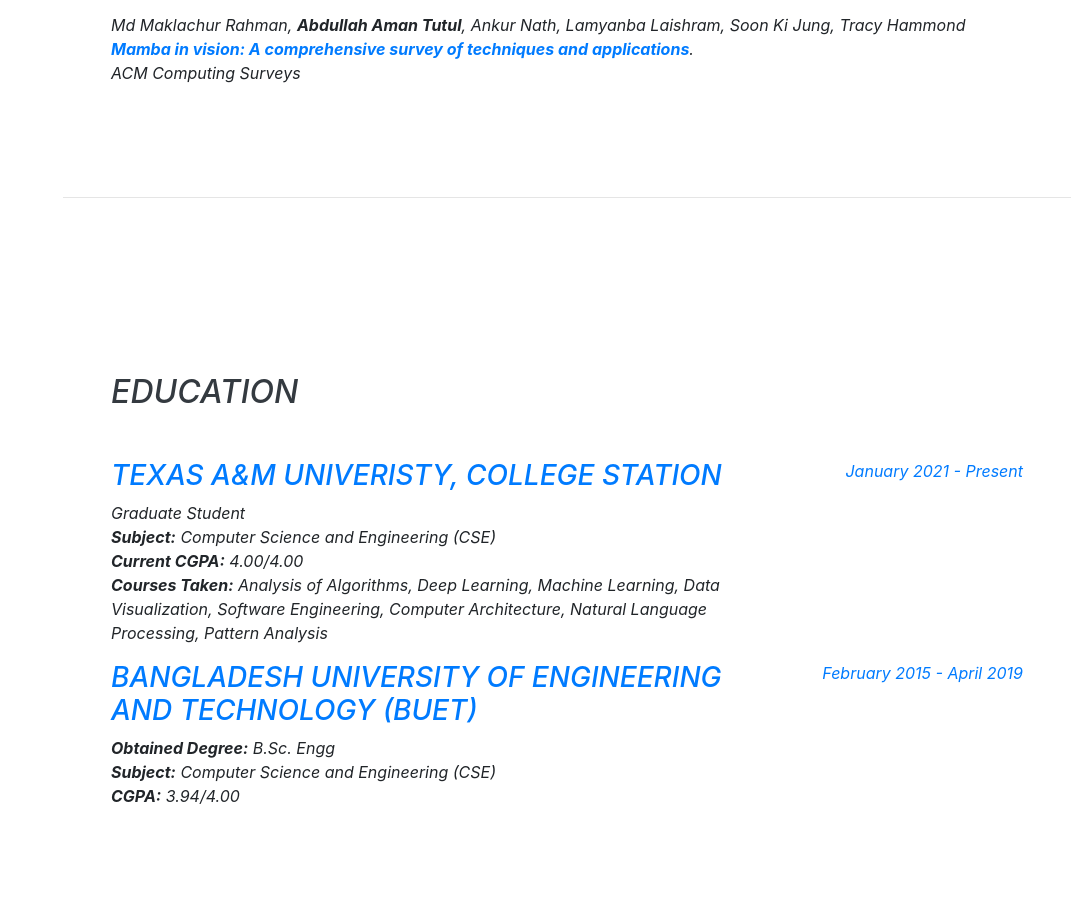
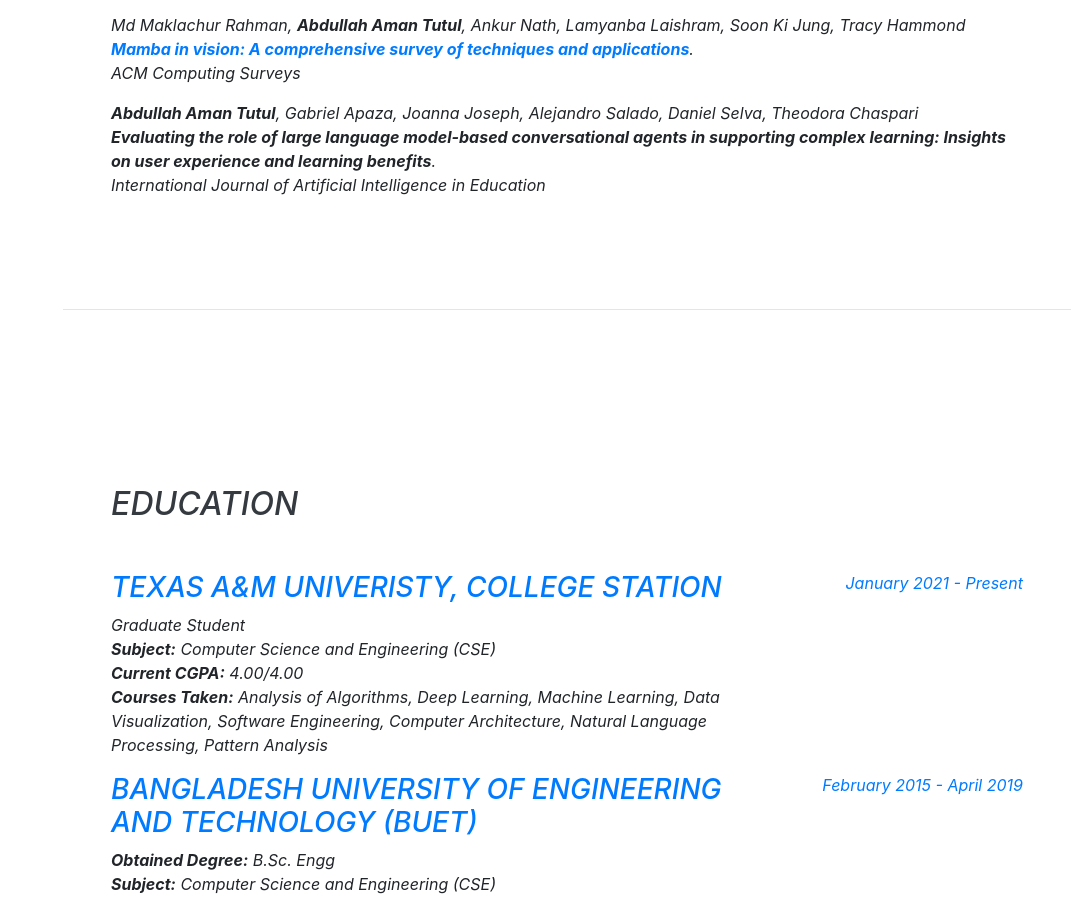
Before and after one commit to aman63/abdullahaman.github.io, a website with bundled scripts: page index.html in a window 1280 px wide. Shown: the part 2647-3548 px from the top of the page, without its empty margins (209-1280 px from the left). Built offline with nearby package versions, Linux system fonts and the light colour scheme; a web font is replaced by a local one.

Commit message:
Update index.html

```diff
--- a/index.html
+++ b/index.html
@@ -157,6 +157,8 @@
 	<b>Developing Personalized Algorithms for Sensing Mental Health Symptoms in Daily Life</b>. <br> <i>Nature Digital Medicine</p>
         <p> Md Maklachur Rahman, <b>Abdullah Aman Tutul</b>, Ankur Nath, Lamyanba Laishram, Soon Ki Jung, Tracy Hammond<br>
 	<b><a href="https://arxiv.org/abs/2410.03105">Mamba in vision: A comprehensive survey of techniques and applications</a></b>. <br> <i>ACM Computing Surveys</p>
+	<p> <b>Abdullah Aman Tutul</b>, Gabriel Apaza, Joanna Joseph, Alejandro Salado, Daniel Selva, Theodora Chaspari<br>
+	<b>Evaluating the role of large language model-based conversational agents in supporting complex learning: Insights on user experience and learning benefits</b>. <br> <i>International Journal of Artificial Intelligence in Education</p>
 </div>
 
 
```
